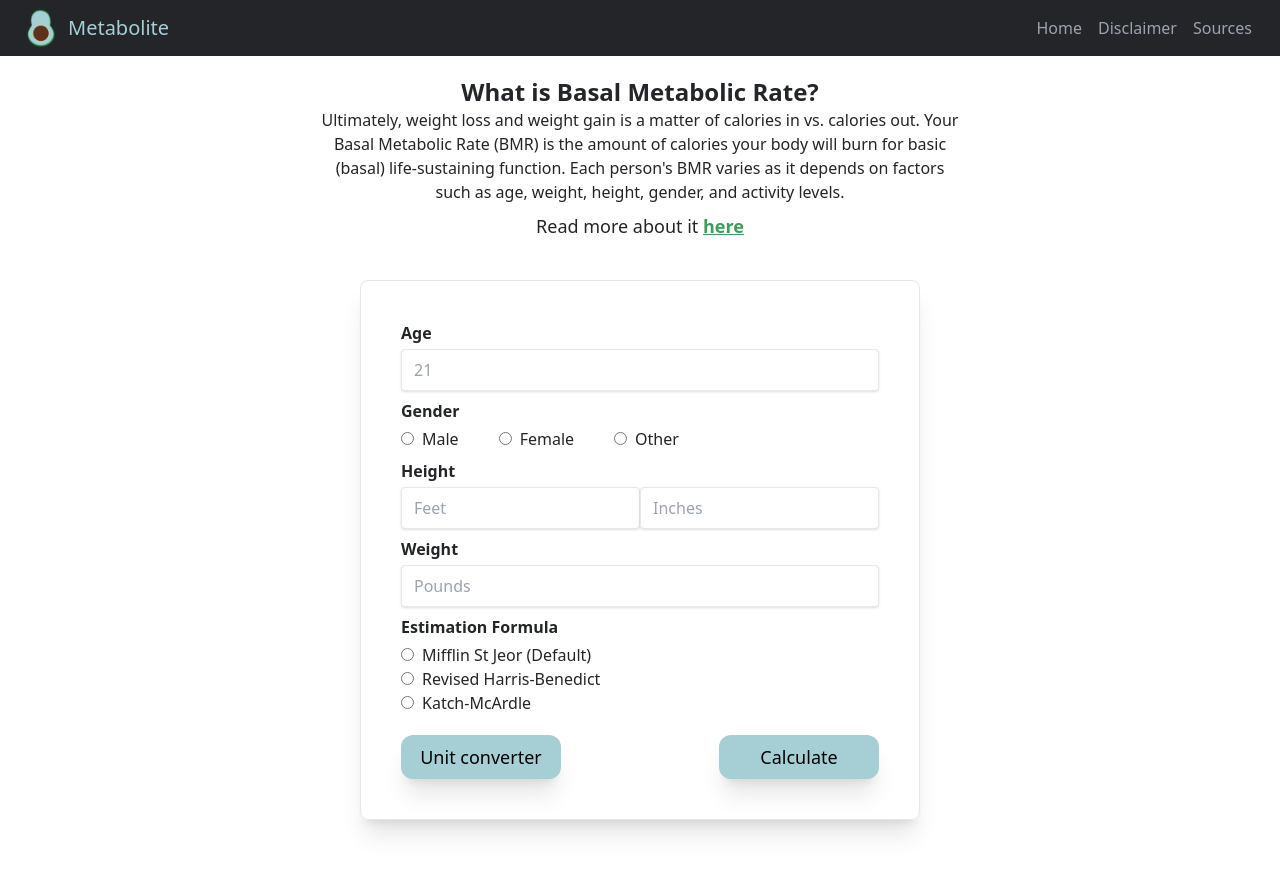
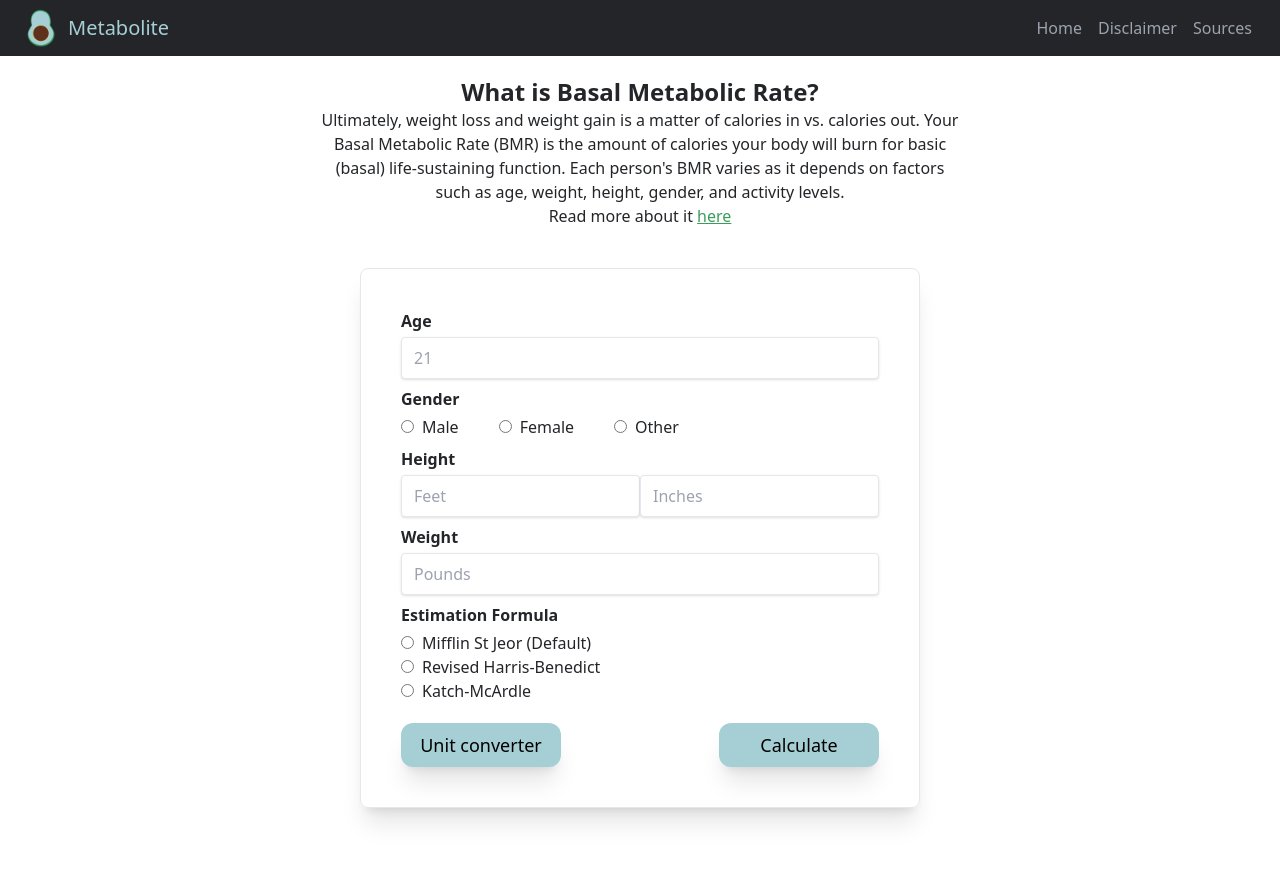
Before and after one commit to Ahljenn/metabolite, a Next.js app: page /bmr in a window 1280 px wide. Shown: the top 874 px of the page. Built offline with nearby package versions, Linux system fonts and the light colour scheme.

Commit message:
modified bmr text on page

```diff
--- a/pages/bmr/index.tsx
+++ b/pages/bmr/index.tsx
@@ -17,13 +17,13 @@ const BasalMetabolicRate: React.FC = (): JSX.Element => {
           life-sustaining function. Each person&apos;s BMR varies as it depends on factors such as
           age, weight, height, gender, and activity levels.
         </p>
-        <p className="mt-2 text-center w-1/2 sm:w-[50rem] text-lg">
+        <p>
           Read more about it{' '}
           <a
             href="https://www.garnethealth.org/news/basal-metabolic-rate-calculator#:~:text=BMR%20Definition%3A%20Your%20Basal%20Metabolic,stayed%20in%20bed%20all%20day."
             rel="noopener noreferrer"
             target="_blank"
-            className="font-semibold underline text-primary"
+            className="underline text-primary"
           >
             here
           </a>
```
